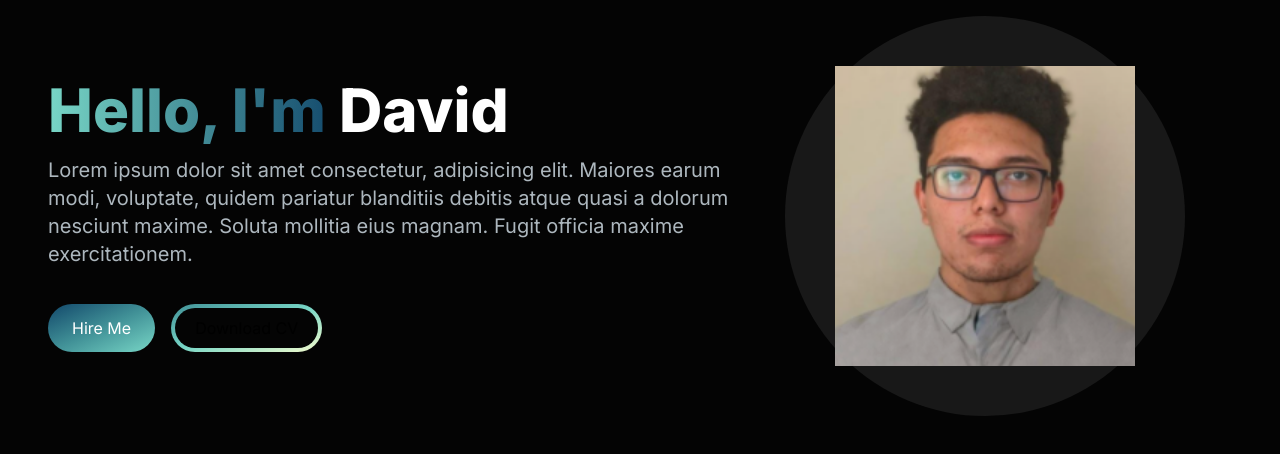
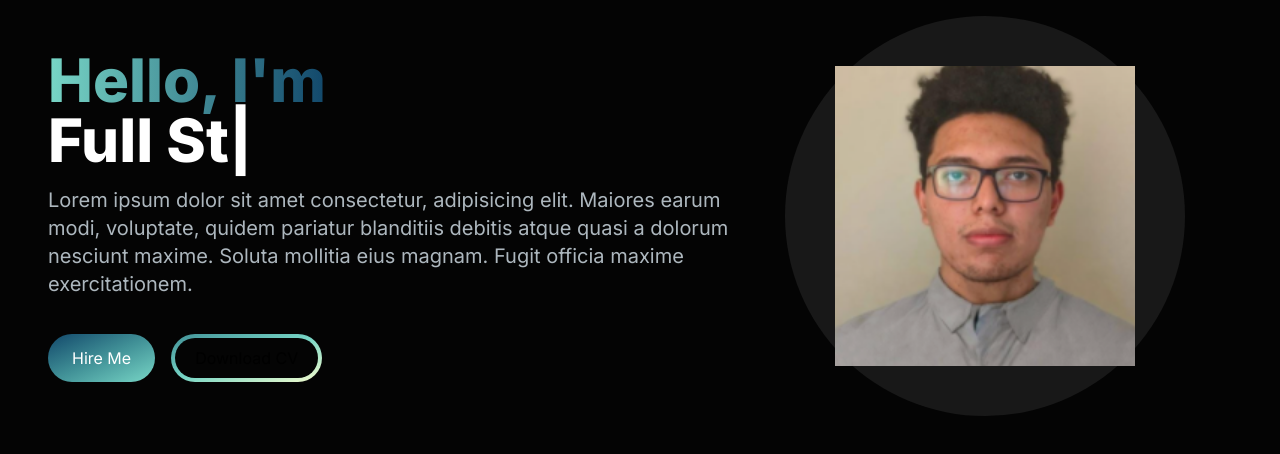
Before and after one commit to Davidcastel26/client_portafolio, a Next.js app: page / in a window 1280 px wide. Shown: the top 454 px of the page. Built offline with nearby package versions, Linux system fonts and the light colour scheme.

Commit message:
here completed

```diff
--- a/app/components/HeroSection.jsx
+++ b/app/components/HeroSection.jsx
@@ -1,4 +1,6 @@
+'use client'
 import Image from "next/image"
+import { TypeAnimation } from "react-type-animation"
 
 export const HeroSection = () => {
   return (
@@ -11,7 +13,20 @@
                 <span className="text-transparent bg-clip-text bg-gradient-to-r from-[#78D6C6] to-[#12486B]">
                     Hello, I'm{" "}
                 </span>
-                David
+                <br></br>
+                <TypeAnimation
+                    sequence={[
+                        "David",
+                        1000,
+                        "Web Developer",
+                        1000,
+                        "Full Stack",
+                        1000
+                    ]}
+                    wrapper="span"
+                    speed={50}
+                    repeat={Infinity}
+                />
             </h1>
             <p className="text-[#ADB7BE] text-base sm:text-lg mb-6 lg:text-xl ">
                 Lorem ipsum dolor sit amet consectetur, adipisicing elit. Maiores earum modi, voluptate, quidem pariatur blanditiis debitis atque quasi a dolorum nesciunt maxime. Soluta mollitia eius magnam. Fugit officia maxime exercitationem.
```
Also changed, not shown: package.json (+5 -4 lines), app/components/Navbar.jsx (added), 1 other file (tests, documents, lock files or other folders).
